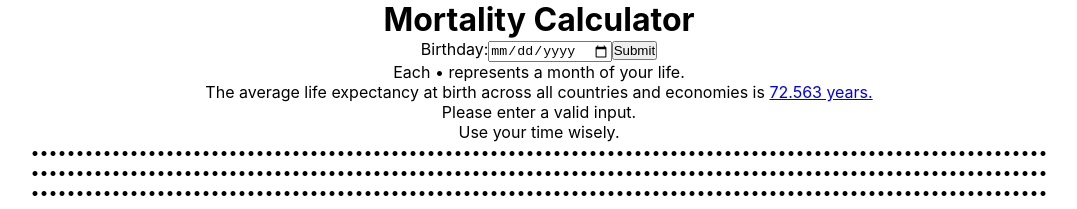
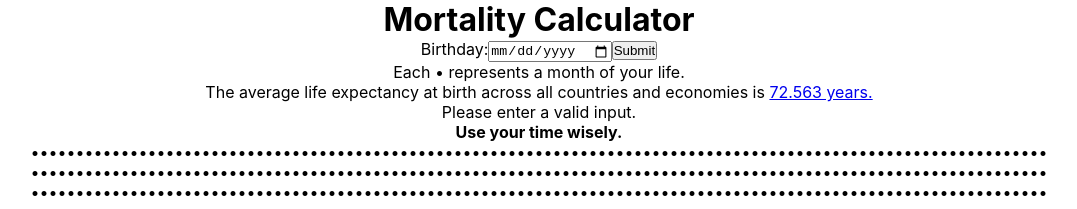
Before and after one commit to VamiqValji/mortality-calculator, a React (Create React App) app: page / in a window 1280 px wide. Shown: the top 209 px of the page, without its empty margins (101-1178 px from the left). Built offline with nearby package versions, Linux system fonts and the light colour scheme.

Commit message:
Idea I may come back to
I was going to implement more dots to display if the user's birthdate was older than the average life expectancy. I may come back to this idea later.

```diff
--- a/src/components/Dots.js
+++ b/src/components/Dots.js
@@ -44,6 +44,26 @@ function Dots({birthdate}) {
         }
     });
 
+    // const maxLifeLivedMonths = 1500; // no one has lived past 125 years of age
+    //
+    // const listItems = numbers.map((number) => { // for each number in numbers[]
+    // if (number > maxLifeLivedMonths) {
+    //     return <div>Liar. You're not that old.</div>
+    // }
+    // else {
+    //     if (number > lifeExpectancyMonths) {
+    //         return <span className="moreDots">•</span>
+    //     } else {
+    //         if (number < lifeExpectancyMonths) {
+    //             return <span className="livedDots">•</span>
+    //         } else {
+    //
+    //             return <span className="unlivedDots">•</span>
+    //         }
+    //     }
+    // }
+    // });
+
     ReactDOM.render(
         <li className="dotsContainer">{listItems}</li>,
         document.getElementById("dots")
@@ -52,7 +72,7 @@ function Dots({birthdate}) {
     return(
         <div>
             <div>{outputLivedMonths}</div>
-            <div className="wisely">Use your time wisely.</div>
+            <div className="wisely"><b>Use your time wisely.</b></div>
         </div>
     )
 }
```
Also changed, not shown: 1 other file (tests, documents, lock files or other folders). Lines whose indentation alone changed are shown as unchanged.
